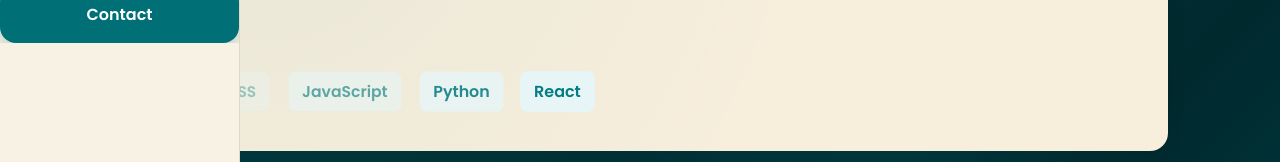
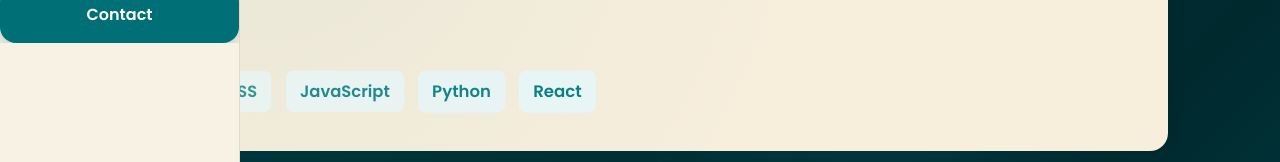
Before and after one commit to dharanis22102006-afk/last-portfolio, a React (Vite) app: page / in a window 1280 px wide. Shown: the part 418-580 px from the top of the page. Built offline with nearby package versions, Linux system fonts and the light colour scheme.

Commit message:
atlast done

```diff
--- a/src/index.css
+++ b/src/index.css
@@ -939,17 +939,24 @@ body:not(.dark-mode) .page-card form textarea {
   }
 }
 /* Continuous fade animation */
+/* SLOWER & SMOOTHER SKILLS ANIMATION */
 @keyframes skillFade {
-  0%   { opacity: 0.2; transform: scale(0.95); }
-  50%  { opacity: 1; transform: scale(1); }
-  100% { opacity: 0.2; transform: scale(0.95); }
+  0%   { opacity: 0.3; transform: scale(0.96); }
+  50%  { opacity: 1;   transform: scale(1.04); }
+  100% { opacity: 0.3; transform: scale(0.96); }
 }
 
-/* Apply animation to all skill chips */
 .skills li {
-  animation: skillFade 3s ease-in-out infinite;
+  animation: skillFade 8s ease-in-out infinite;   /* ← changed from 3s to 8s */
 }
 
+/* Optional: different start times so they don't all move together */
+.skills li:nth-child(1) { animation-delay: 0s; }
+.skills li:nth-child(2) { animation-delay: 1s; }
+.skills li:nth-child(3) { animation-delay: 2s; }
+.skills li:nth-child(4) { animation-delay: 3s; }
+.skills li:nth-child(5) { animation-delay: 4s; }
+.skills li:nth-child(6) { animation-delay: 5s; }
 /* Optional: each skill fades at different times */
 .skills li:nth-child(1) { animation-delay: 0s; }
 .skills li:nth-child(2) { animation-delay: 0.3s; }
```
